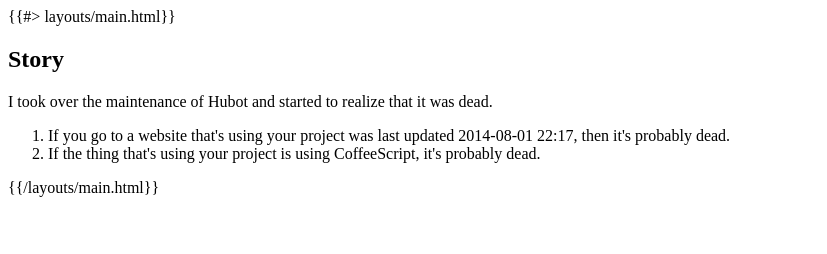
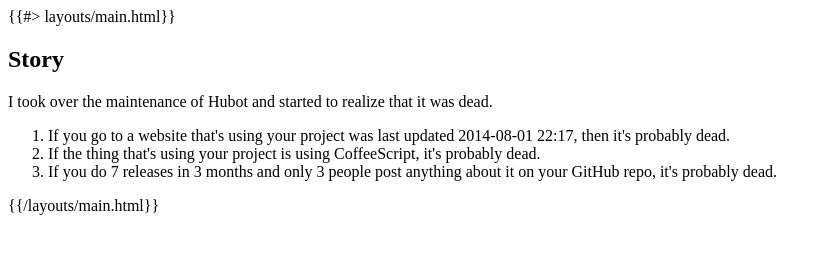
Before and after one commit to hubot-friends/ismyprojectdead, a website: page www/index.html in a window 1280 px wide. Shown: the whole page, without its empty margins (0-827 px from the left). Drawn offline with Linux system fonts and the light colour scheme.

Commit message:
low engagement

```diff
--- a/www/index.html
+++ b/www/index.html
@@ -7,5 +7,6 @@
 <ol>
     <li>If you go to a website that's using your project was last updated 2014-08-01 22:17, then it's probably dead.</li>
     <li>If the thing that's using your project is using CoffeeScript, it's probably dead.</li>
+    <li>If you do 7 releases in 3 months and only 3 people post anything about it on your GitHub repo, it's probably dead.</li>
 </ol>
 {{/layouts/main.html}}
```
